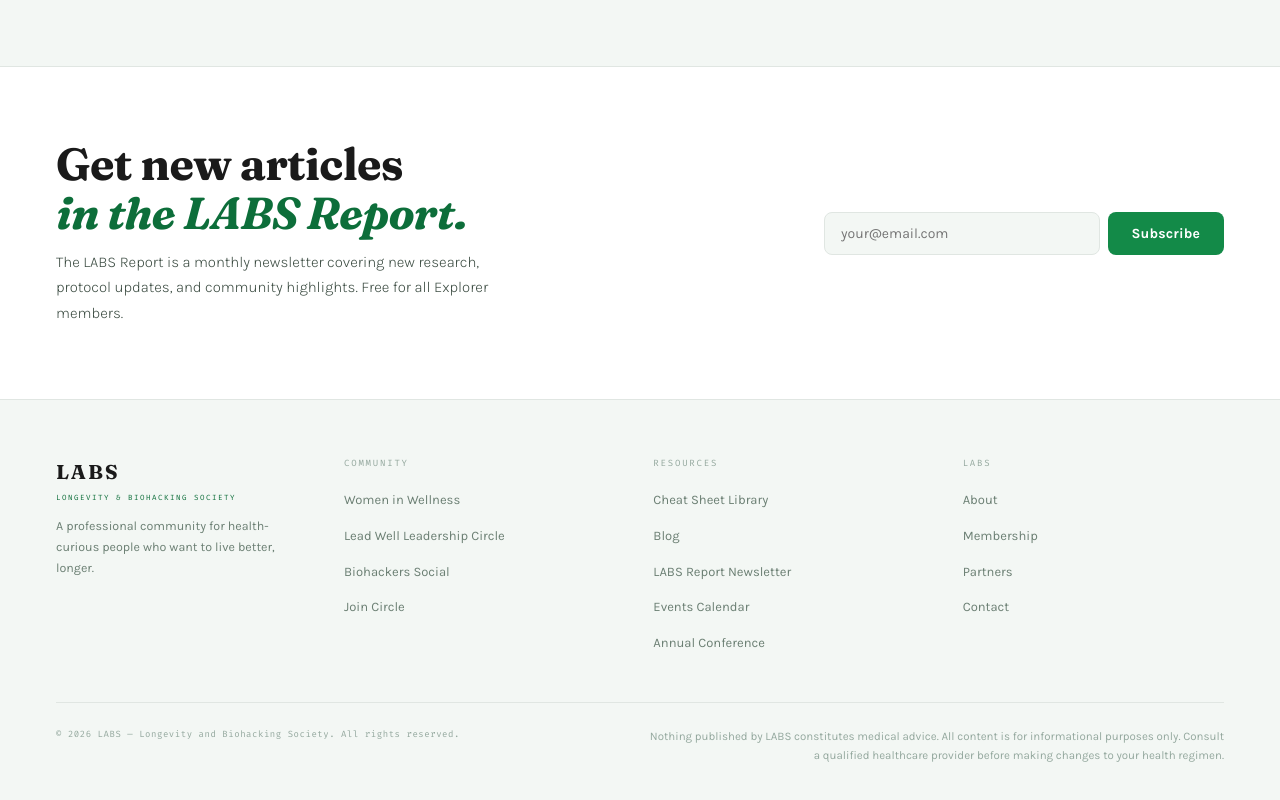
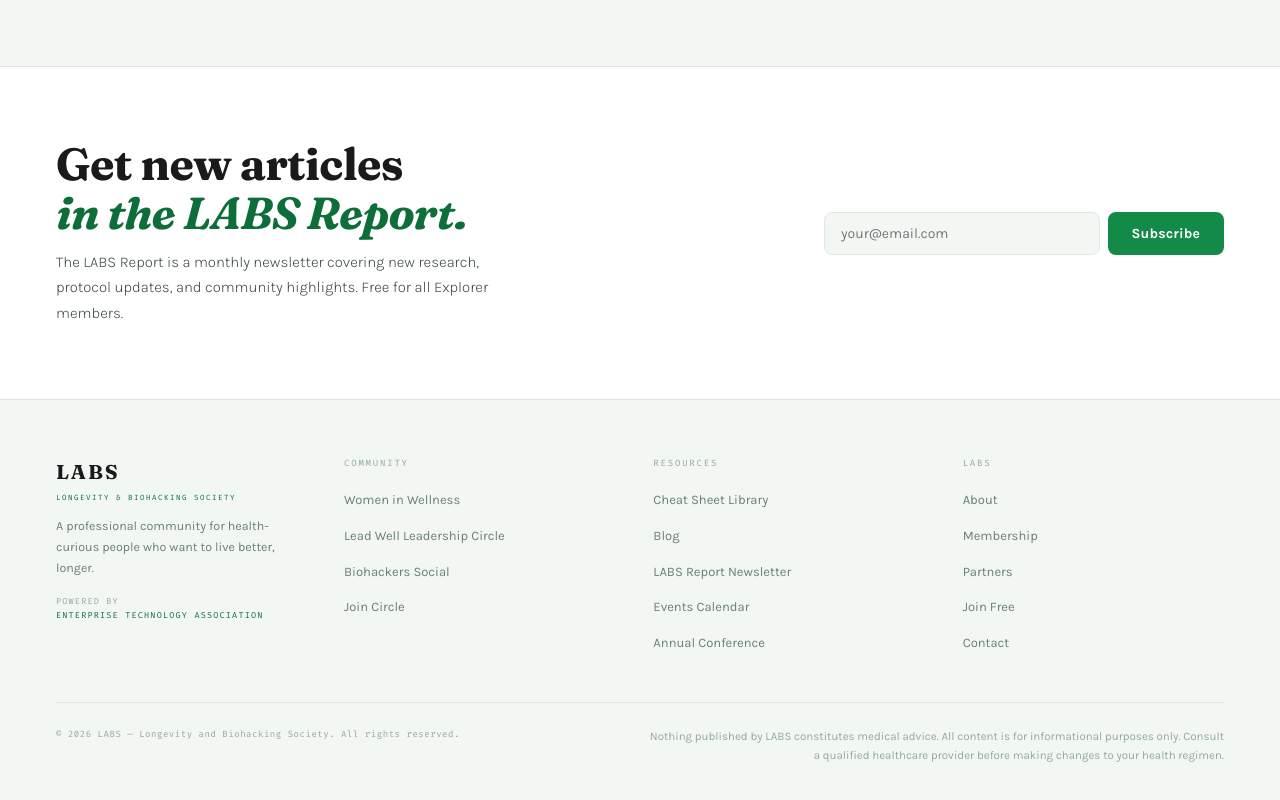
Before and after one commit to aireadyteam/labs-site, a Next.js app: page /blog in a window 1280 px wide. Shown: the part 1670-2470 px from the top of the page. Built offline with nearby package versions, Linux system fonts and the light colour scheme.

Commit message:
Update src/components/Footer.tsx

```diff
--- a/src/components/Footer.tsx
+++ b/src/components/Footer.tsx
@@ -26,6 +26,7 @@ const cols = [
       { href: '/about', label: 'About' },
       { href: '/membership', label: 'Membership' },
       { href: '/partners', label: 'Partners' },
+      { href: '/join', label: 'Join Free' },
       { href: '/contact', label: 'Contact' },
     ],
   },
@@ -44,7 +45,11 @@ export default function Footer() {
       <div>
         <div style={{ fontFamily: "'Fraunces', serif", fontWeight: 700, fontSize: 20, letterSpacing: '0.1em', color: 'var(--ink)', marginBottom: 4 }}>LABS</div>
         <div style={{ fontFamily: "'Fira Code', monospace", fontSize: 7.5, letterSpacing: '0.2em', textTransform: 'uppercase', color: 'var(--g-700)', marginBottom: 12, display: 'block' }}>Longevity &amp; Biohacking Society</div>
-        <p style={{ fontSize: 12.5, color: 'var(--ink-3)', lineHeight: 1.68, margin: 0 }}>A professional community for health-curious people who want to live better, longer.</p>
+        <p style={{ fontSize: 12.5, color: 'var(--ink-3)', lineHeight: 1.68, margin: '0 0 16px' }}>A professional community for health-curious people who want to live better, longer.</p>
+        <div style={{ fontFamily: "'Fira Code', monospace", fontSize: 8.5, letterSpacing: '0.14em', textTransform: 'uppercase', color: 'var(--ink-4)', lineHeight: 1.6 }}>
+          Powered by<br />
+          <a href="https://joineta.org" target="_blank" rel="noopener noreferrer" style={{ color: 'var(--g-700)', textDecoration: 'none' }}>Enterprise Technology Association</a>
+        </div>
       </div>
 
       {cols.map((col) => (
```
